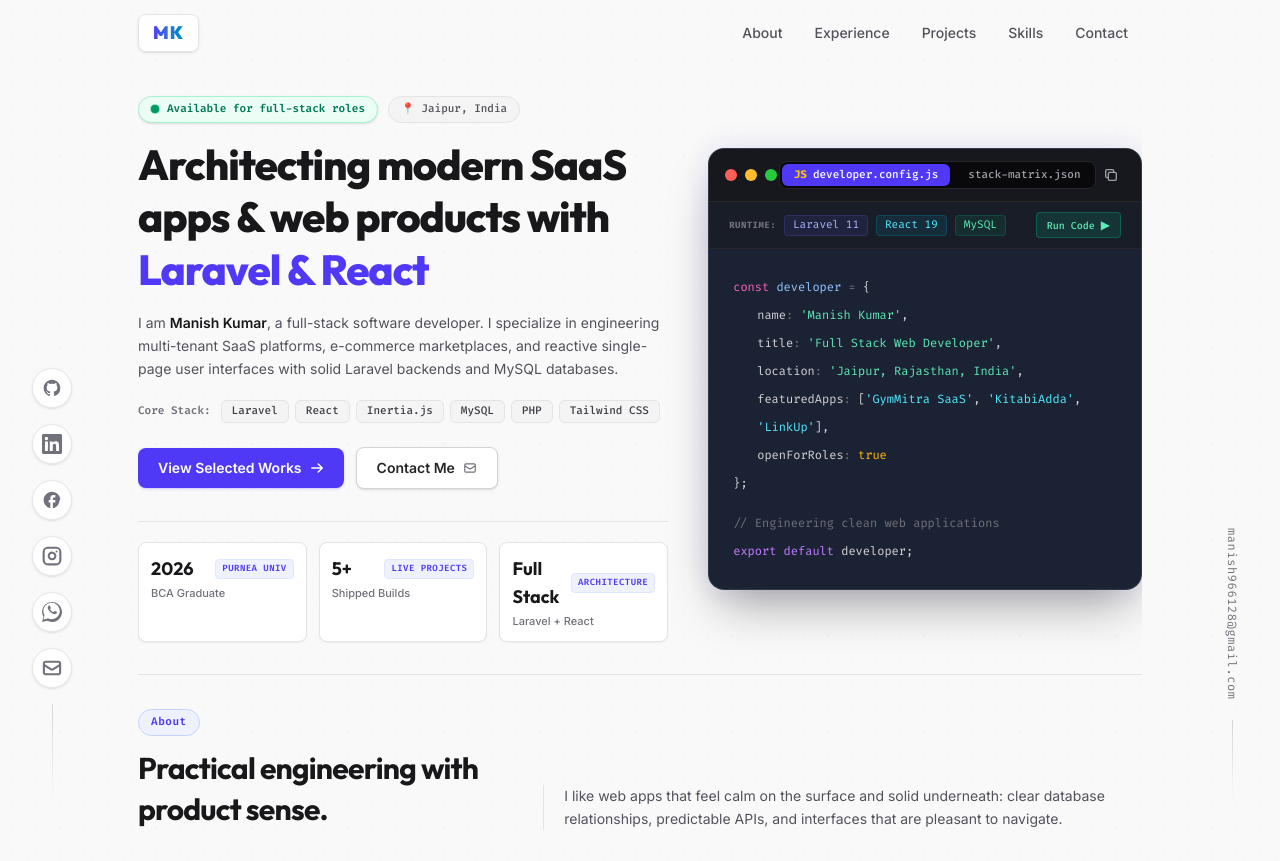
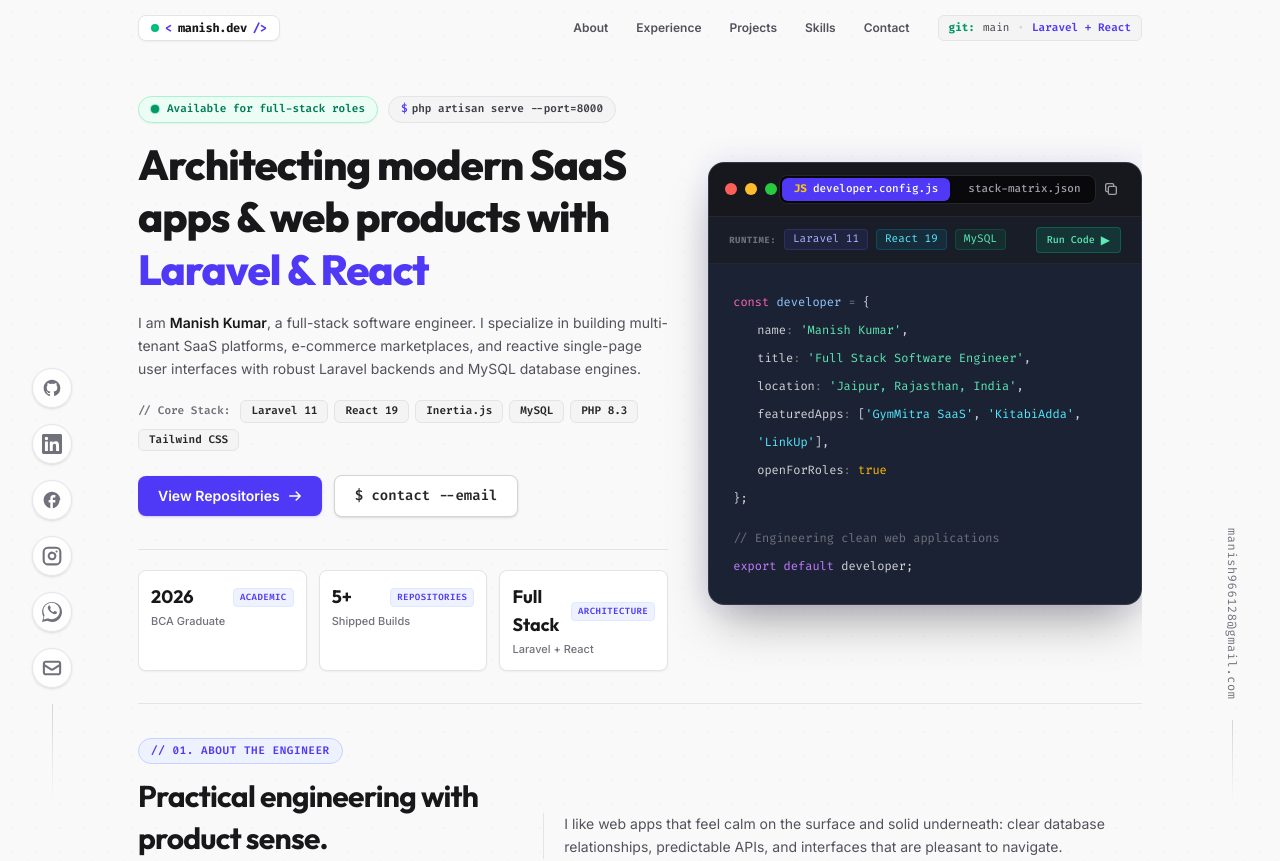
Before and after one commit to manish96-code/Portfolio, a React (Vite) app: page / in a window 1280 px wide. Shown: the top 861 px of the page. Built offline with nearby package versions, Linux system fonts and the light colour scheme; the HTML template or start-up script is replaced by a standard one.

Commit message:
feat: refactor homepage branding with command-line aesthetics, updated stack details, and professional terminology

```diff
--- a/src/Layouts/AppLayout.jsx
+++ b/src/Layouts/AppLayout.jsx
@@ -181,7 +181,7 @@ export default function AppLayout({ children, settings, socialLinks, navigate })
                 }`}>
                 <div className="max-w-[1100px] mx-auto px-6 lg:px-12 flex justify-between items-center">
 
-                    {/* Minimal Monogram Logo */}
+                    {/* Developer Code Brand Logo */}
                     <a
                         href="/"
                         onClick={(e) => {
@@ -194,24 +194,37 @@ export default function AppLayout({ children, settings, socialLinks, navigate })
                                 window.location.href = '/';
                             }
                         }}
-                        className="font-display text-zinc-900 text-lg font-black tracking-wider border border-zinc-200 px-3.5 py-1 rounded-lg bg-white/80 shadow-sm hover:border-indigo-500/50 hover:shadow-indigo-500/10 transition-all duration-300 inline-block"
+                        className="font-mono text-xs font-bold tracking-tight border border-zinc-200 px-3 py-1 rounded-lg bg-white shadow-xs hover:border-indigo-500/50 hover:bg-indigo-50/30 transition-all duration-200 inline-flex items-center gap-1.5"
                     >
-                        <span className="bg-gradient-to-r from-indigo-600 to-cyan-600 bg-clip-text text-transparent">MK</span>
+                        <span className="w-2 h-2 rounded-full bg-emerald-500 inline-block"></span>
+                        <span className="text-indigo-600 font-extrabold">&lt;</span>
+                        <span className="text-zinc-900 font-bold">manish.dev</span>
+                        <span className="text-indigo-600 font-extrabold">/&gt;</span>
                     </a>
 
-                    {/* Desktop Nav */}
-                    <nav className="hidden md:flex items-center gap-1">
+                    {/* Desktop Nav & System Status */}
+                    <div className="hidden md:flex items-center gap-4">
+                        <nav className="flex items-center gap-1">
                             {navItems.map((item, idx) => (
                                 <a
                                     key={idx}
                                     href={item.href}
                                     onClick={(e) => handleNavClick(e, item.href)}
-                                className="px-3.5 py-1.5 text-sm font-medium text-zinc-600 hover:text-indigo-600 transition-colors duration-300 font-sans"
+                                    className="px-3 py-1.5 text-xs font-semibold text-zinc-600 hover:text-indigo-600 hover:bg-zinc-100 rounded-md transition-colors duration-200 font-sans"
                                 >
                                     {item.label}
                                 </a>
                             ))}
                         </nav>
+
+                        {/* Tech Environment Status Pill */}
+                        <div className="hidden lg:flex items-center gap-2 px-2.5 py-1 rounded-md bg-zinc-100 border border-zinc-200 font-mono text-[11px]">
+                            <span className="text-emerald-600 font-bold">git:</span>
+                            <span className="text-zinc-700">main</span>
+                            <span className="text-zinc-300">•</span>
+                            <span className="text-indigo-600 font-semibold">Laravel + React</span>
+                        </div>
+                    </div>
 
                     {/* Mobile Hamburger */}
                     <button
--- a/src/Pages/Public/Home.jsx
+++ b/src/Pages/Public/Home.jsx
@@ -113,15 +113,15 @@ export default function Home({ projects, skills, experiences, certificates, soci
                     <div>
                         {/* Status & Location Pill */}
                         <div className="mb-4 flex flex-wrap items-center gap-2.5">
-                            <span className="inline-flex items-center gap-2 px-3 py-1 rounded-full bg-emerald-50 border border-emerald-200 font-mono text-[11px] font-semibold text-emerald-700 shadow-sm">
+                            <span className="inline-flex items-center gap-2 px-3 py-1 rounded-full bg-emerald-50 border border-emerald-200 font-mono text-[11px] font-semibold text-emerald-700 shadow-xs">
                                 <span className="relative flex h-2 w-2">
                                     <span className="status-pulse-dot absolute inline-flex h-full w-full rounded-full bg-emerald-500 opacity-75"></span>
                                     <span className="relative inline-flex rounded-full h-2 w-2 bg-emerald-600"></span>
                                 </span>
                                 Available for full-stack roles
                             </span>
-                            <span className="inline-flex items-center gap-1.5 px-3 py-1 rounded-full bg-zinc-100 border border-zinc-200 font-mono text-[11px] font-medium text-zinc-600">
-                                📍 Jaipur, India
+                            <span className="inline-flex items-center gap-1 px-3 py-1 rounded-full bg-zinc-100 border border-zinc-200 font-mono text-[11px] font-semibold text-zinc-700">
+                                <span className="text-indigo-600">$</span> php artisan serve --port=8000
                             </span>
                         </div>
 
@@ -135,14 +135,14 @@ export default function Home({ projects, skills, experiences, certificates, soci
 
                         {/* Bio Summary */}
                         <p className="mt-4 max-w-xl text-xs sm:text-sm leading-relaxed text-zinc-600">
-                            I am <strong className="text-zinc-900 font-semibold">{settings?.name || 'Manish Kumar'}</strong>, a full-stack software developer. I specialize in engineering multi-tenant SaaS platforms, e-commerce marketplaces, and reactive single-page user interfaces with solid Laravel backends and MySQL databases.
+                            I am <strong className="text-zinc-900 font-semibold">{settings?.name || 'Manish Kumar'}</strong>, a full-stack software engineer. I specialize in building multi-tenant SaaS platforms, e-commerce marketplaces, and reactive single-page user interfaces with robust Laravel backends and MySQL database engines.
                         </p>
 
                         {/* Core Stack Pills */}
-                        <div className="mt-5 flex flex-wrap items-center gap-1.5">
-                            <span className="text-[11px] font-mono font-semibold text-zinc-500 mr-1">Core Stack:</span>
-                            {['Laravel', 'React', 'Inertia.js', 'MySQL', 'PHP', 'Tailwind CSS'].map((tech) => (
-                                <span key={tech} className="px-2.5 py-0.5 rounded-md bg-zinc-100 border border-zinc-200 text-zinc-700 font-mono text-[11px] font-medium">
+                        <div className="mt-5 flex flex-wrap items-center gap-1.5 font-mono text-[11px]">
+                            <span className="font-semibold text-zinc-500 mr-1">// Core Stack:</span>
+                            {['Laravel 11', 'React 19', 'Inertia.js', 'MySQL', 'PHP 8.3', 'Tailwind CSS'].map((tech) => (
+                                <span key={tech} className="px-2.5 py-0.5 rounded-md bg-zinc-100 border border-zinc-200 text-zinc-800 font-semibold">
                                     {tech}
                                 </span>
                             ))}
@@ -155,7 +155,7 @@ export default function Home({ projects, skills, experiences, certificates, soci
                                 onClick={() => scrollToSection('projects')}
                                 className="group relative inline-flex items-center gap-2 px-5 py-2.5 text-xs sm:text-sm font-semibold rounded-lg text-white bg-indigo-600 hover:bg-indigo-700 shadow-sm shadow-indigo-600/20 hover:-translate-y-0.5 active:translate-y-0 transition-all duration-200 cursor-pointer"
                             >
-                                <span>View Selected Works</span>
+                                <span>View Repositories</span>
                                 <svg className="w-3.5 h-3.5 transition-transform group-hover:translate-x-0.5" fill="none" viewBox="0 0 24 24" stroke="currentColor">
                                     <path strokeLinecap="round" strokeLinejoin="round" strokeWidth="2.5" d="M14 5l7 7m0 0l-7 7m7-7H3" />
                                 </svg>
@@ -163,20 +163,17 @@ export default function Home({ projects, skills, experiences, certificates, soci
                             <button
                                 type="button"
                                 onClick={() => scrollToSection('contact')}
-                                className="inline-flex items-center gap-2 px-5 py-2.5 text-xs sm:text-sm font-semibold rounded-lg text-zinc-800 bg-white border border-zinc-300 hover:border-zinc-400 hover:bg-zinc-50 shadow-sm hover:-translate-y-0.5 active:translate-y-0 transition-all duration-200 cursor-pointer"
+                                className="inline-flex items-center gap-2 px-5 py-2.5 text-xs sm:text-sm font-semibold rounded-lg text-zinc-800 bg-white border border-zinc-300 hover:border-zinc-400 hover:bg-zinc-50 shadow-sm hover:-translate-y-0.5 active:translate-y-0 transition-all duration-200 cursor-pointer font-mono"
                             >
-                                <span>Contact Me</span>
-                                <svg className="w-3.5 h-3.5 text-zinc-500" fill="none" viewBox="0 0 24 24" stroke="currentColor">
-                                    <path strokeLinecap="round" strokeLinejoin="round" strokeWidth="2" d="M3 8l7.89 5.26a2 2 0 002.22 0L21 8M5 19h14a2 2 0 002-2V7a2 2 0 00-2-2H5a2 2 0 00-2 2v10a2 2 0 002 2z" />
-                                </svg>
+                                <span>$ contact --email</span>
                             </button>
                         </div>
 
                         {/* Metric Highlights */}
                         <div className="mt-8 grid max-w-xl grid-cols-3 gap-3 border-t border-zinc-200 pt-5">
                             {[
-                                { value: '2026', title: 'BCA Graduate', tag: 'Purnea Univ' },
-                                { value: '5+', title: 'Shipped Builds', tag: 'Live Projects' },
+                                { value: '2026', title: 'BCA Graduate', tag: 'Academic' },
+                                { value: '5+', title: 'Shipped Builds', tag: 'Repositories' },
                                 { value: 'Full Stack', title: 'Laravel + React', tag: 'Architecture' },
                             ].map((item) => (
                                 <div key={item.title} className="p-3 rounded-lg border border-zinc-200 bg-white hover:border-indigo-500/40 shadow-xs transition-all duration-200">
@@ -279,7 +276,7 @@ export default function Home({ projects, skills, experiences, certificates, soci
                                     <div className="leading-7">
                                         <p><span className="text-pink-400">const</span> <span className="text-blue-300">developer</span> <span className="text-zinc-500">=</span> &#123;</p>
                                         <p className="pl-6">name<span className="text-zinc-500">:</span> <span className="text-emerald-300">'{settings?.name || 'Manish Kumar'}'</span>,</p>
-                                        <p className="pl-6">title<span className="text-zinc-500">:</span> <span className="text-emerald-300">'Full Stack Web Developer'</span>,</p>
+                                        <p className="pl-6">title<span className="text-zinc-500">:</span> <span className="text-emerald-300">'Full Stack Software Engineer'</span>,</p>
                                         <p className="pl-6">location<span className="text-zinc-500">:</span> <span className="text-emerald-300">'Jaipur, Rajasthan, India'</span>,</p>
                                         <p className="pl-6">featuredApps<span className="text-zinc-500">:</span> [<span className="text-cyan-300">'GymMitra SaaS'</span>, <span className="text-cyan-300">'KitabiAdda'</span>, <span className="text-cyan-300">'LinkUp'</span>],</p>
                                         <p className="pl-6">openForRoles<span className="text-zinc-500">:</span> <span className="text-amber-400">true</span></p>
@@ -330,7 +327,7 @@ export default function Home({ projects, skills, experiences, certificates, soci
             {/* ABOUT SECTION */}
             <section id="about" className="fade-section py-6 md:py-8 border-t border-zinc-200">
                 <SectionHeader
-                    eyebrow="About"
+                    eyebrow="// 01. ABOUT THE ENGINEER"
                     title="Practical engineering with product sense."
                     copy="I like web apps that feel calm on the surface and solid underneath: clear database relationships, predictable APIs, and interfaces that are pleasant to navigate."
                 />
@@ -365,7 +362,7 @@ export default function Home({ projects, skills, experiences, certificates, soci
             {/* EXPERIENCE SECTION */}
             <section id="experience" className="fade-section py-6 md:py-8 border-t border-zinc-200">
                 <SectionHeader
-                    eyebrow="Experience"
+                    eyebrow="// 02. WORK EXPERIENCE & CONTRIBUTIONS"
                     title="Work History"
                     copy="Internship experience building production-level features, database optimizations, and integrating client side frameworks with Laravel backends."
                 />
@@ -394,7 +391,7 @@ export default function Home({ projects, skills, experiences, certificates, soci
             {/* PROJECTS SECTION */}
             <section id="projects" className="fade-section py-6 md:py-8 border-t border-zinc-200">
                 <SectionHeader
-                    eyebrow="Projects"
+                    eyebrow="// 03. FEATURED CODE REPOSITORIES"
                     title="Selected Works"
                     copy="A curated selection of social, marketplace, educational, and utility projects, built primarily with React and Laravel."
                 />
@@ -496,7 +493,7 @@ export default function Home({ projects, skills, experiences, certificates, soci
             {/* SKILLS SECTION */}
             <section id="skills" className="fade-section py-6 md:py-8 border-t border-zinc-200">
                 <SectionHeader
-                    eyebrow="Skills"
+                    eyebrow="// 04. TECHNICAL STACK & TOOLING"
                     title="Technical Stack"
                     copy="Languages, database engines, backend structures, and frontend frameworks."
                 />
@@ -522,7 +519,7 @@ export default function Home({ projects, skills, experiences, certificates, soci
             {/* CREDENTIALS SECTION */}
             {certificates?.length > 0 && (
                 <section className="fade-section py-6 md:py-8 border-t border-zinc-200">
-                    <SectionHeader eyebrow="Credentials" title="Certifications" />
+                    <SectionHeader eyebrow="// 05. CERTIFICATIONS & LEARNING" title="Certifications" />
                     <div className="grid gap-4 md:grid-cols-2">
                         {certificates.map((certificate) => (
                             <a
@@ -546,7 +543,7 @@ export default function Home({ projects, skills, experiences, certificates, soci
             {/* CONTACT SECTION */}
             <section id="contact" className="fade-section py-8 md:py-10 border-t border-zinc-200 text-center max-w-xl mx-auto font-sans relative">
                 <span className="inline-block px-3 py-1 font-mono text-[11px] font-semibold tracking-wider text-indigo-600 bg-indigo-50 border border-indigo-200 rounded-full mb-4">
-                    Contact
+                    // 06. CONTACT & CONNECT
                 </span>
                 <h2 className="font-display text-2xl md:text-3xl font-bold tracking-tight text-zinc-900 leading-snug">
                     Let us build something useful.
```
Also changed, not shown: 4 other files (tests, documents, lock files or other folders). Lines whose indentation alone changed are shown as unchanged.
